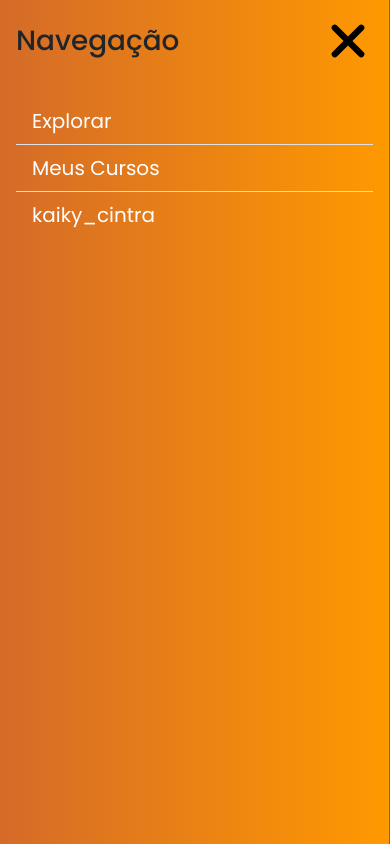
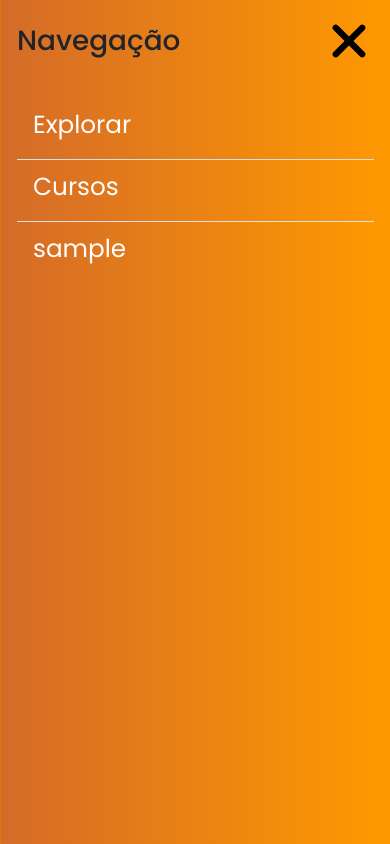
Before and after one commit to kaikycintra/codeclass, a Django app: page /cursos/ in a window 390 px wide, after a click that opens the changed part. Run offline with Django 5.2, Linux system fonts and the light colour scheme; the visitor is signed in with stand-in values (Sample User, id 1); data that the repository does not hold is empty; grey boxes are pictures that could not be loaded.

Commit message:
fix: Offcanvas melhorado
Corrigido offcanvas na tela de aula de aula devido à cor dos links. O
offcanvas agora funciona para corretamente transitar pelas urls.
Aumentada tamanho da fonte do texto.

```diff
--- a/servidor/ccapp/static/ccapp/layout.css
+++ b/servidor/ccapp/static/ccapp/layout.css
@@ -86,10 +86,6 @@
 
 @media(max-width:575px){
 
-    .offcanvas{
-        width: 70% !important;
-    }
-
     .img-responsiva{
         width: 100%;
         max-height: 10vh;
--- a/servidor/ccapp/templates/ccapp/pages/layout.html
+++ b/servidor/ccapp/templates/ccapp/pages/layout.html
@@ -20,35 +20,40 @@
     </head>
 
     <body>
-        <div class="offcanvas offcanvas-start" tabindex="-1" id="offcanvas" aria-labelledby="offcanvasExampleLabel">
+        <div class="offcanvas offcanvas-end" tabindex="-1" id="offcanvas" aria-labelledby="offcanvasExampleLabel">
             <div class="offcanvas-header justify-content-between">
-              <h1 class="offcanvas-title" id="offcanvasExampleLabel">Navegação</h1>
+              <h1 class="offcanvas-title fs-1" id="offcanvasExampleLabel">Navegação</h1>
               <svg data-bs-dismiss="offcanvas" aria-label="Close" viewBox="0 0 1024 1024" width="50px" height="50px" xmlns="http://www.w3.org/2000/svg" fill="#000000"><g id="SVGRepo_bgCarrier" stroke-width="0"></g><g id="SVGRepo_tracerCarrier" stroke-linecap="round" stroke-linejoin="round"></g><g id="SVGRepo_iconCarrier"><path fill="#000000" d="M195.2 195.2a64 64 0 0 1 90.496 0L512 421.504 738.304 195.2a64 64 0 0 1 90.496 90.496L602.496 512 828.8 738.304a64 64 0 0 1-90.496 90.496L512 602.496 285.696 828.8a64 64 0 0 1-90.496-90.496L421.504 512 195.2 285.696a64 64 0 0 1 0-90.496z"></path></g></svg>
             </div>
             <div class="offcanvas-body">
                 <ul class="list-group list-group-flush">
                     <li class="list-group-item">
-                      <a class="fs-5 text-decoration-none">
+                      <p class="fs-2"
+                         style="color: white;">
                          Explorar
-                      </a>
+                      </p>
                     </li>
                     <li class="list-group-item">
-                      <a class="fs-5 text-decoration-none w-100"
-                         hx-get="class.html"
+                      <p class="fs-2"
+                         hx-get="/cursos/"
+                         hx-push-url="/cursos/"
                          hx-target="next main"
                          hx-swap="outerHTML transition:true"
-                         data-bs-toggle="offcanvas" href="#offcanvas">
-                         <p class="mb-0">Meus Cursos</p>
-                      </a>
+                         data-bs-toggle="offcanvas" href="#offcanvas"
+                         style="color: white;">
+                         Cursos
+                    </p>
                     </li>
                     <li class="list-group-item">
-                      <a class="fs-5 text-decoration-none w-100"
-                         hx-get="user.html"
+                      <p class="fs-2"
+                         hx-get="/user/{{ username }}"
+                         hx-push-url="/user/{{ username }}"
                          hx-target="next main"
                          hx-swap="outerHTML transition:true"
-                         data-bs-toggle="offcanvas" href="#offcanvas">
-                         <p class="mb-0">kaiky_cintra</p>
-                      </a>
+                         data-bs-toggle="offcanvas" href="#offcanvas"
+                         style="color: white;">
+                         {{ username }}
+                    </p>
                     </li>
                 </ul>
             </div>
```
